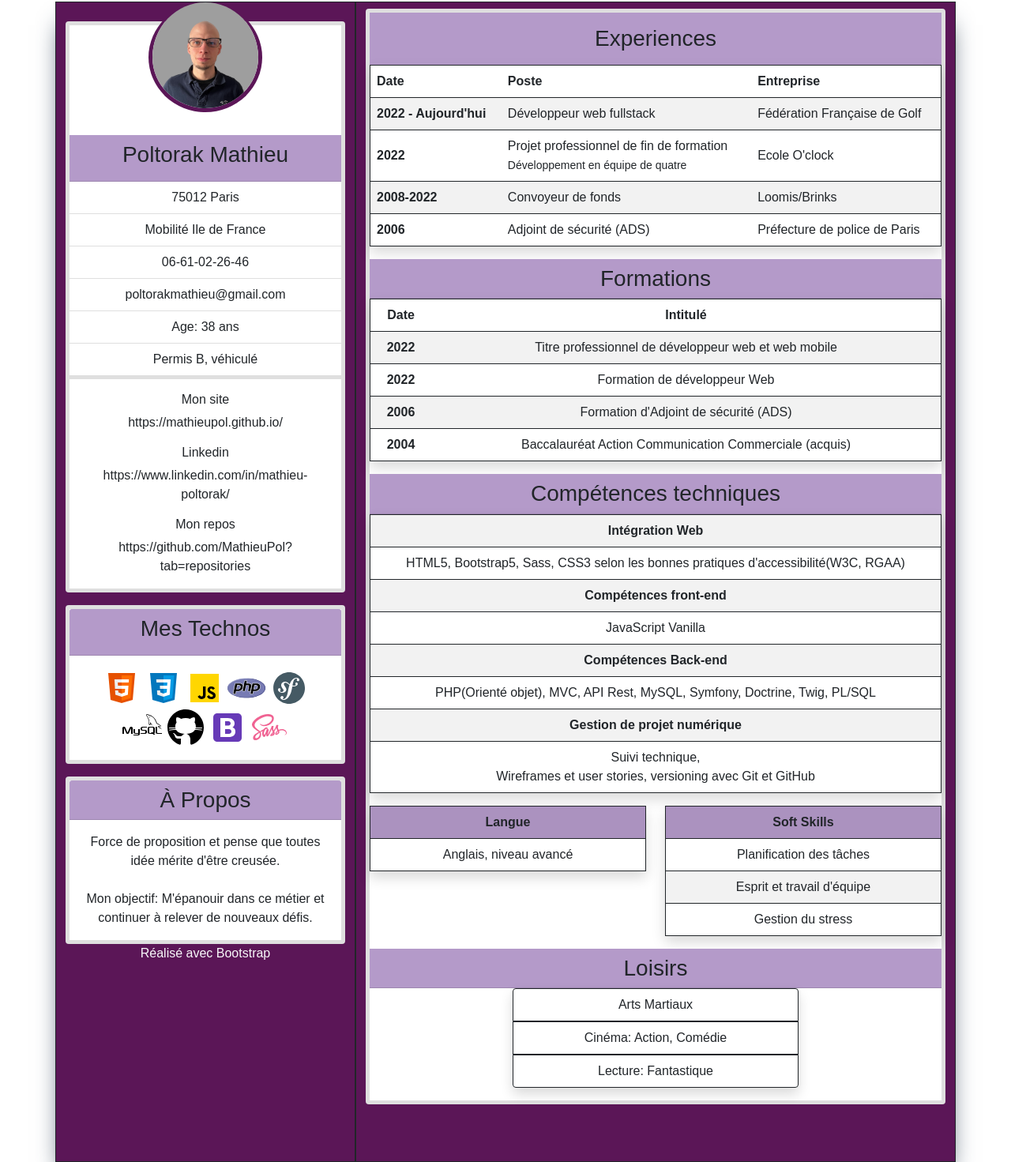
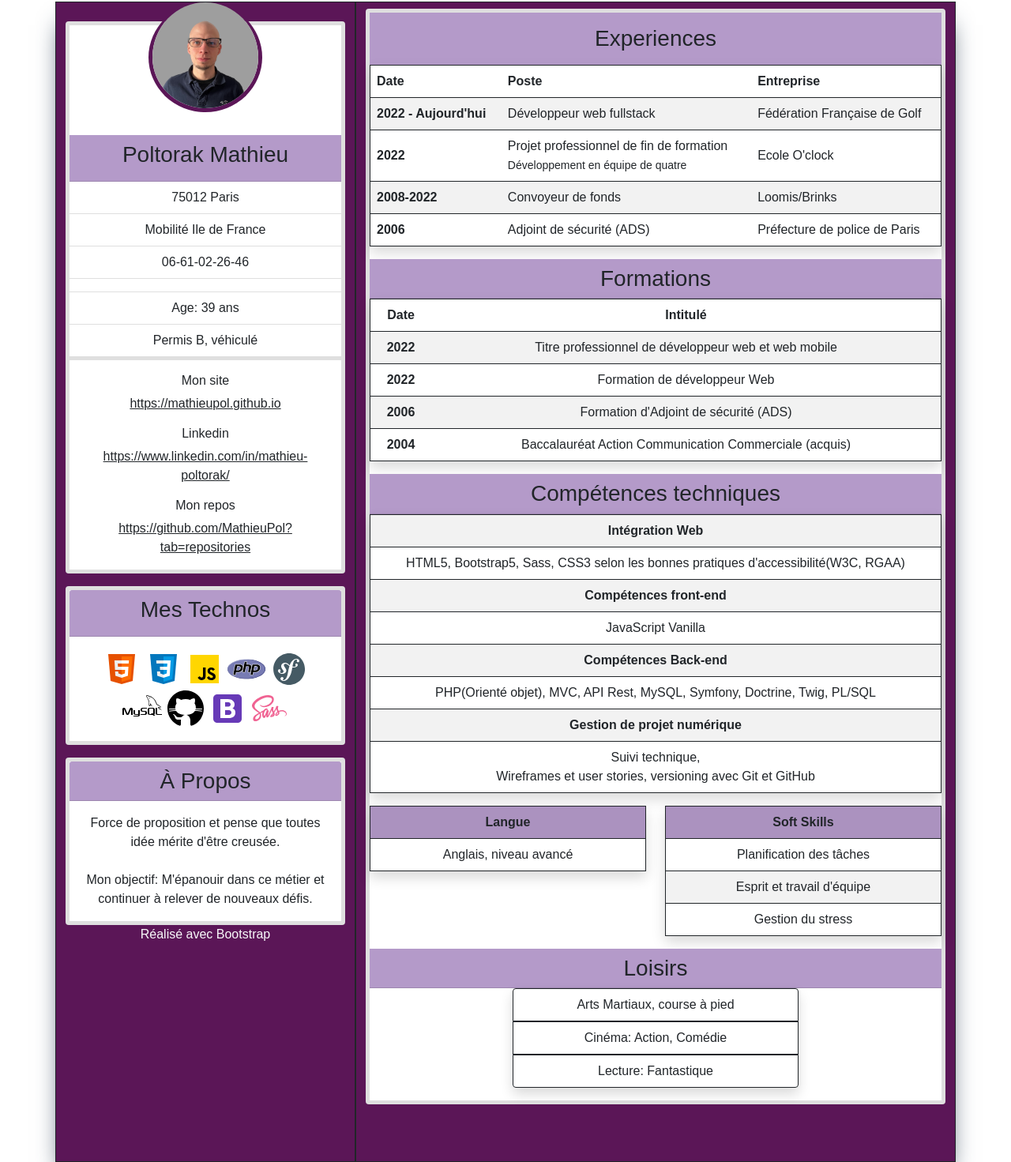
Before and after one commit to MathieuPol/parcours, a plain HTML site: page index.html in a window 1280 px wide. Shown: the part 70-1541 px from the top of the page at 79% size. Drawn offline with nearby package versions, Linux system fonts and the light colour scheme.

Commit message:
update cv

```diff
--- a/assets/css/style.css
+++ b/assets/css/style.css
@@ -2,6 +2,10 @@ body{
     width: 100%;
     height:100vh;
     font-family: Arial, Helvetica, sans-serif;
+}
+
+.bio-link{
+    margin-bottom: 1rem;
 }
 
 .img-head{
--- a/index.html
+++ b/index.html
@@ -1,6 +1,5 @@
 <!DOCTYPE html>
 <html lang="fr">
-
 <head>
   <meta charset="UTF-8">
   <meta http-equiv="X-UA-Compatible" content="IE=edge">
@@ -11,17 +10,13 @@
   <link rel="stylesheet" href="./assets/css/style.css">
   <title>Mon Parcours</title>
 </head>
-
 <body class="container-lg container-md-fluid  container-fluid p-0">
-
   <div class="container-fluid mt-0 mb-0 pb-0">
     <header>
       <div class="row">
         <h1 class="col-12 text-center mt-3">Développeur Web</h1>
       </div>
-
     </header>
-
     <main class="row d-flex box">
       <aside class="col-md-4 border border-dark text-center d-flex flex-column justify-content-start">
         <div class="card border-5 mt-4">
@@ -35,21 +30,19 @@
             <li class="list-group-item">75012 Paris</li>
             <li class="list-group-item">Mobilité Ile de France</li>
             <li class="list-group-item">06-61-02-26-46</li>
-            <li class="list-group-item">poltorakmathieu@gmail.com</li>
-            <li class="list-group-item">Age: 38 ans</li>
+            <li class="list-group-item"><mail_to  poltorakmathieu@gmail.com</li>
+            <li class="list-group-item">Age: 39 ans</li>
             <li class="list-group-item">Permis B, véhiculé</li>
           </ul>
           <div class="card-body">
             <h6>Mon site</h6>
-            <p class="text-dark">https://mathieupol.github.io/</p>
+            <p class="text-dark mb-0"></p><a class="text-dark mb-3" href="https://mathieupol.github.io/">https://mathieupol.github.io</a></p>
             <h6>Linkedin</h6>
-            <p class="text-dark">https://www.linkedin.com/in/mathieu-poltorak/</p>
+            <p class="text-dark"><a class="text-dark mb-3" href="https://www.linkedin.com/in/mathieu-poltorak/">https://www.linkedin.com/in/mathieu-poltorak/</a></p>
             <h6>Mon repos</h6>
-            <p class="text-dark mb-0">https://github.com/MathieuPol?tab=repositories</p>
+            <p class="text-dark mb-0"><a class="text-dark mb-3" href="https://github.com/MathieuPol?tab=repositories">https://github.com/MathieuPol?tab=repositories</a></p>
           </div>
         </div>
-
-
         <div class="card border-5 mt-3 mb-3">
           <div class="card-header backCustom">
             <h3 class="card-title">Mes Technos</h3>
@@ -66,11 +59,9 @@
             <img title="Sass" src="./assets/img/icons8-sass.svg" alt="Sass">
           </div>
         </div>
-
-
         <div class="card border-5">
           <div class="card-header backCustom">
-            <h3 class="card-title mb-0"> À Propos</h3>
+            <h3 class="card-title mb-0">À Propos</h3>
           </div>
           <div class="card-body">
             <p class="mb-0">Force de proposition et pense que toutes idée mérite d'être creusée.</p>
@@ -81,10 +72,8 @@
         <p class="text-light d-none d-md-block">Réalisé avec Bootstrap</p>
       </aside>
       <section class="col-md-8 border border-dark pt-2 pb-5">
-
         <div class="card border-5 mt-0 mb-4">
           <div class="card-body backCustom">
-
             <h3 class="text-center mb-0">Experiences</h3>
           </div>
           <table class="table table-striped border border-dark shadow align-middle">
@@ -100,7 +89,6 @@
                 <th scope="row">2022 - Aujourd'hui</th>
                 <td>Développeur web fullstack</td>
                 <td>Fédération Française de Golf</td>
-
               </tr>
               <tr>
                 <th scope="row">2022</th>
@@ -109,23 +97,19 @@
                   <small>Développement en équipe de quatre</small>
                 </td>
                 <td>Ecole O'clock</td>
-
               </tr>
               <tr>
                 <th scope="row">2008-2022</th>
                 <td>Convoyeur de fonds</td>
                 <td>Loomis/Brinks</td>
-
               </tr>
               <tr>
                 <th scope="row">2006</th>
                 <td>Adjoint de sécurité (ADS)</td>
                 <td>Préfecture de police de Paris</td>
-
               </tr>
             </tbody>
           </table>
-
           <div class="main__container--title backCustom card-header">
             <h3 class="text-center mb-0" id="formations">Formations</h3>
           </div>
@@ -155,18 +139,14 @@
               </tr>
             </tbody>
           </table>
-
           <h3 class="text-center backCustom card-header">Compétences techniques</h3>
-
           <table class="table table-striped border border-dark text-center shadow">
             <tbody>
               <tr>
                 <th scope="row">Intégration Web</th>
               </tr>
               <tr>
-
                 <td>HTML5, Bootstrap5, Sass, CSS3 selon les bonnes pratiques d'accessibilité(W3C, RGAA)</td>
-
               </tr>
               <tr>
                 <th scope="row">Compétences front-end</th>
@@ -190,22 +170,15 @@
               </tr>
             </tbody>
           </table>
-
-
           <div class="row">
-
             <div class="col-6">
-
               <table class="table table-striped border border-dark text-center shadow">
                 <tbody>
                   <tr>
                     <th style="background-color: rgb(180, 154, 201);" scope="col">Langue</th>
-
                   </tr>
                   <tr>
-
                     <td>Anglais, niveau avancé</td>
-
                   </tr>
                 </tbody>
               </table>
@@ -214,14 +187,10 @@
               <table class="table table-striped border border-dark text-center col-6 shadow ">
                 <tbody>
                   <tr>
-
                     <th style="background-color: rgb(180, 154, 201);" scope="col">Soft Skills</th>
-
                   </tr>
                   <tr>
-
                     <td>Planification des tâches</td>
-
                   </tr>
                   <tr>
                     <td>Esprit et travail d'équipe</td>
@@ -238,7 +207,7 @@
 
           <div class="d-flex justify-content-center">
             <ul class="text-center list-group col-8 mb-3 col-md-6 shadow">
-              <li class="list-group-item border-dark m-0">Arts Martiaux</li>
+              <li class="list-group-item border-dark m-0">Arts Martiaux, course à pied</li>
               <li class="list-group-item border border-dark m-0">Cinéma: Action, Comédie</li>
               <li class="list-group-item border border-dark m-0">Lecture: Fantastique</li>
             </ul>
```
